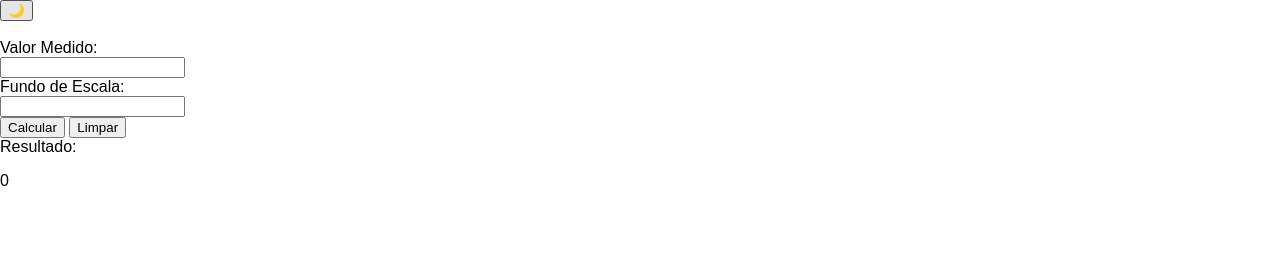
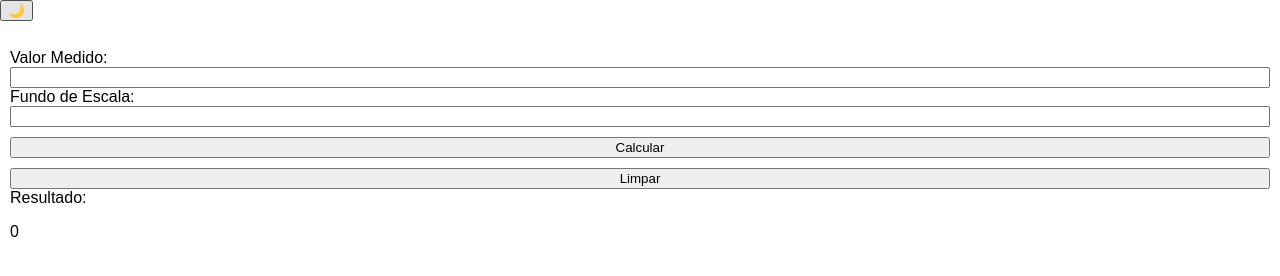
Before and after one commit to Dannsix/Calculadora4a20, a plain HTML site: page index.html in a window 1280 px wide. Drawn offline with Linux system fonts and the light colour scheme.

Commit message:
Update index.html

```diff
--- a/index.html
+++ b/index.html
@@ -2,22 +2,23 @@
 <html>
 <head>
     <title>Calculadora Ma</title>
+    <meta name="viewport" content="width=device-width, initial-scale=1.0">
     <link rel="stylesheet" href="style.css">
 </head>
 <body>
     <button id="toggle-mode">🌙</button>
-    <div>
+    <div style="padding: 10px;">
         <br>
         <label for="valorMedido">Valor Medido:</label>
         <br>
-    <input type="number" id="valorMedido">
+        <input type="number" id="valorMedido" style="width: 100%; box-sizing: border-box;">
         <br>
         <label for="fundoEscala">Fundo de Escala:</label>
         <br>
-    <input type="number" id="fundoEscala">
+        <input type="number" id="fundoEscala" style="width: 100%; box-sizing: border-box;">
         <br>
-    <button onclick="calcular()">Calcular</button>
-    <button onclick="limpar()">Limpar</button>
+        <button onclick="calcular()" style="width: 100%; margin-top: 10px;">Calcular</button>
+        <button onclick="limpar()" style="width: 100%; margin-top: 10px;">Limpar</button>
         <br>
         <label for="resultado">Resultado:</label>
         <p id="resultado">0</p>
@@ -31,6 +32,5 @@
             <p id="resultado-popup"></p>
         </div>
     </div>
-
 </body>
 </html>
```
Lines whose indentation alone changed are shown as unchanged.
